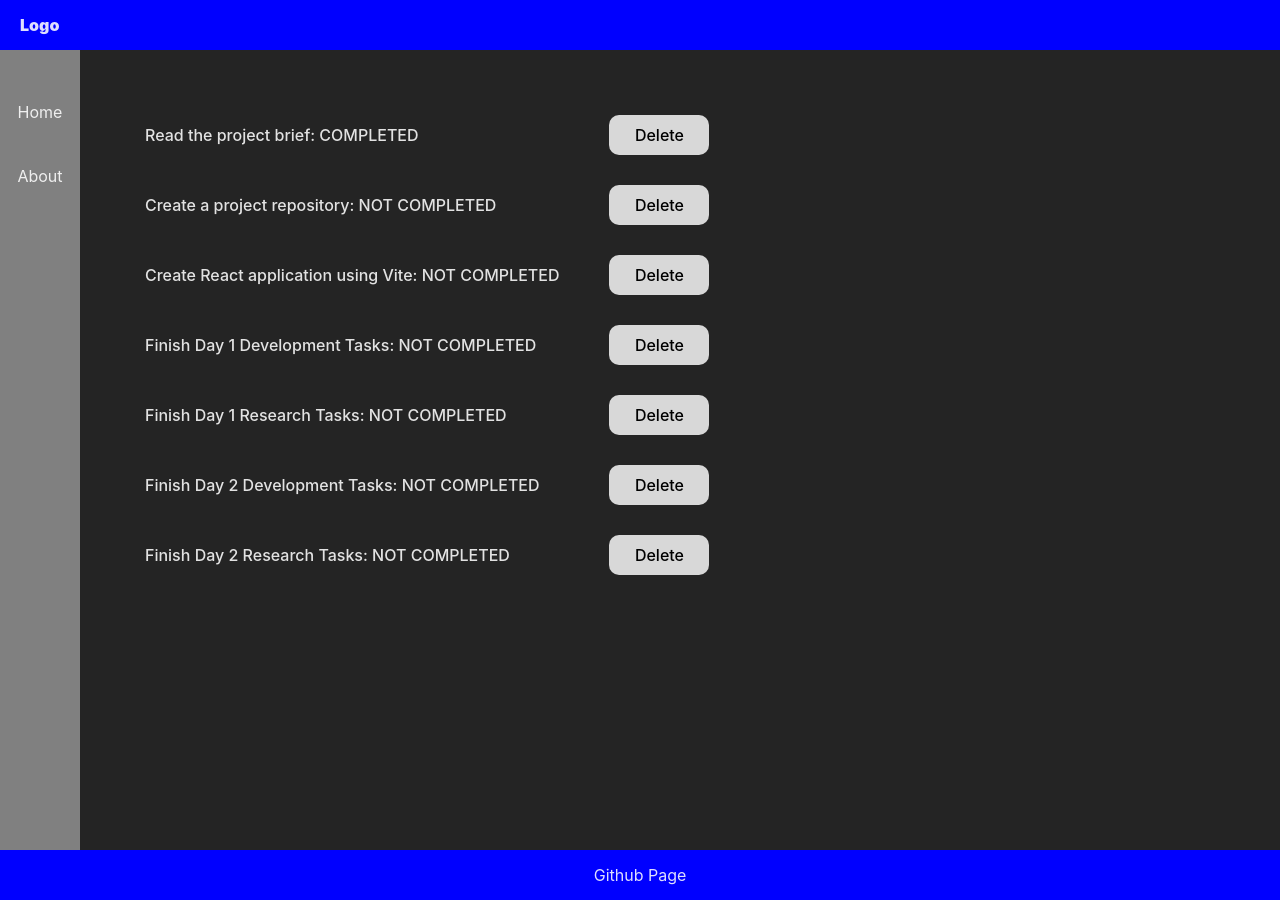
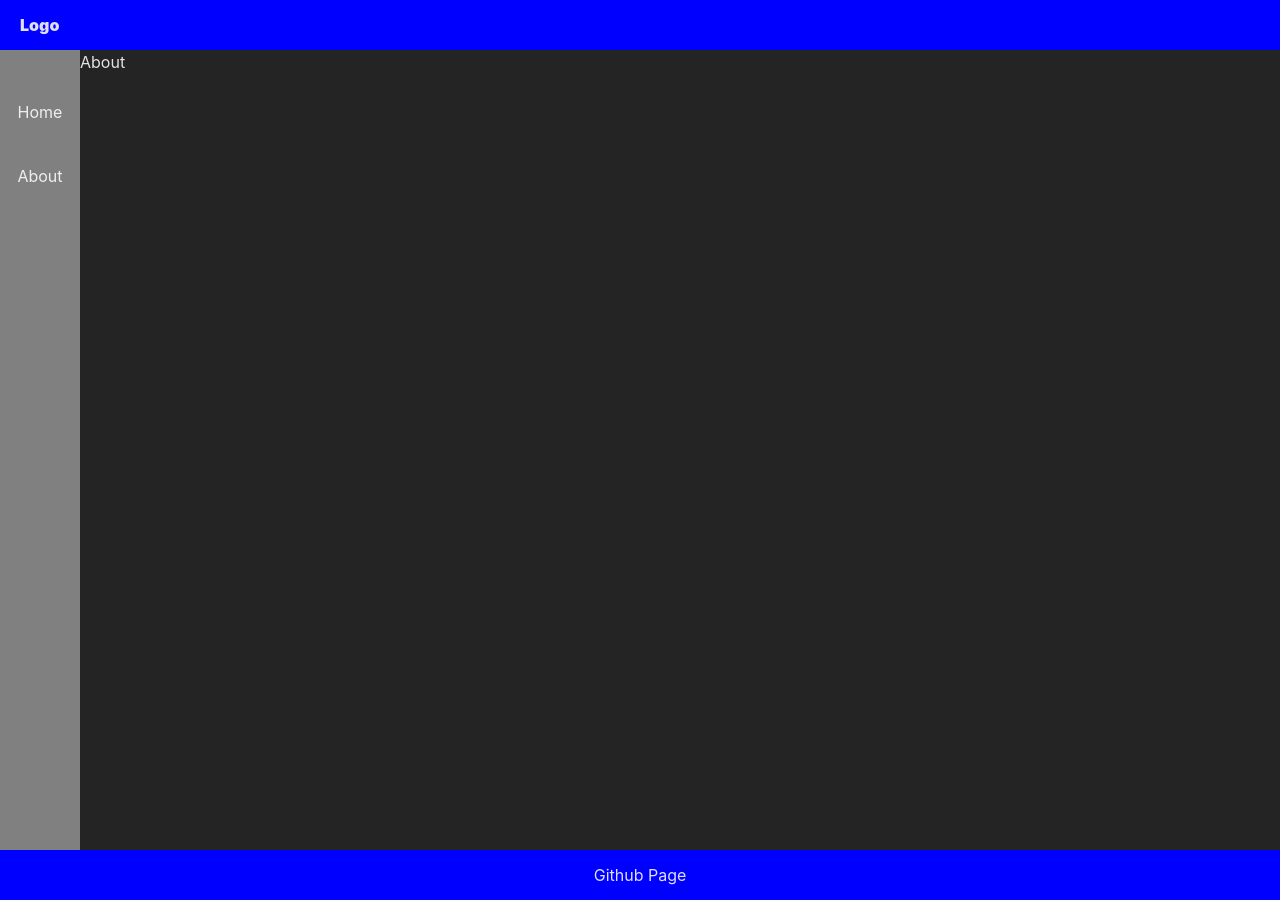
Before and after one commit to andrewnzrv/react-taskhub, a React (Vite) app: page /about in a window 1280 px wide. Built offline with nearby package versions, Linux system fonts and the light colour scheme.

Commit message:
added Routing

```diff
--- a/package.json
+++ b/package.json
@@ -11,7 +11,8 @@
   },
   "dependencies": {
     "react": "^18.2.0",
-    "react-dom": "^18.2.0"
+    "react-dom": "^18.2.0",
+    "react-router-dom": "^6.20.1"
   },
   "devDependencies": {
     "@types/react": "^18.2.37",
--- a/src/App.jsx
+++ b/src/App.jsx
@@ -3,6 +3,11 @@ import Home from './components/Home'
 import Navbar from './components/Navbar';
 import Sidebar from './components/Sidebar';
 import Footer from './components/Footer';
+import About from './pages/About'
+import Dashboard from './pages/Dashboard'
+import ItemDetails from './pages/ItemDetailsPage'
+import NotFound from './pages/NotFound'
+import { Routes, Route } from "react-router-dom";
 
 function App() {
   return(
@@ -10,7 +15,12 @@ function App() {
         <Navbar/>
         <div className='main'>
         <Sidebar/>
-        <Home/>
+        <Routes>
+            <Route path="/" element={<Home/>}/>
+            <Route path="/about" element={<About/>}/>
+            <Route path="/item-details" element={<ItemDetails/>}/>
+            <Route path="/not-found" element={<NotFound/>}/>
+        </Routes>
       </div>
       <Footer/>
     </div>
--- a/src/components/Navbar.jsx
+++ b/src/components/Navbar.jsx
@@ -1,10 +1,11 @@
 import './styles/Navbar.module.css'
+import { Link } from "react-router-dom";
 
 function Navbar () {
     return(
         <nav>
             <img src="" alt="" />
-            <p>Logo</p>
+            <Link to="/"> Logo </Link>
         </nav>
     );
 }
--- a/src/components/Sidebar.jsx
+++ b/src/components/Sidebar.jsx
@@ -1,11 +1,12 @@
 import sideBarStyles from './styles/Sidebar.module.css'
+import { Link } from "react-router-dom";
 
 function Sidebar () {
     return(
         // Rename the container to div
         <div className={sideBarStyles.sideBar}>
-            <a href="">Home</a>
-            <a href="">About</a>
+            <Link to="/"> Home </Link>
+            <Link to="/about"> About </Link>
         </div>
 
     );
--- /dev/null
+++ b/src/components/Task.jsx
@@ -0,0 +1,57 @@
+/*
+
+import { useState } from "react";
+import taskListStyles from './styles/TaskList.module.css'
+
+function TaskList({taskList}) {
+    const [tasks, setTasks] = useState(taskList);
+
+
+    const handleDelete = (idToDelete) => {
+
+        const updatedTasks = tasks.filter(task => task.id !== idToDelete);
+        setTasks(updatedTasks);
+    };
+
+
+    return (
+        <div className={taskListStyles.taskList}>
+        {tasks.map((task) => {
+            return (
+                <div id='{task.id}' className='task'>
+                    <p>{task.task}: {task.completed ? "COMPLETED" : "NOT COMPLETED"}</p>
+                    <button onClick={() => handleDelete(task.id)}>Delete</button>
+                </div>
+            )
+        })
+        }
+        </div>
+    )
+}
+
+export default TaskList;
+*/
+
+import { useState } from "react";
+import taskListStyles from './styles/TaskList.module.css'
+
+function Task({task}) {
+    const [isDeleted, setIsDeleted] = useState(false);
+    if (isDeleted) {
+        return null;
+    }
+
+    const handleDelete = () => {
+        setIsDeleted(true);
+    };
+
+    return (
+        <div id='{task.id}' className='task'>
+            <p>{task.task}: {task.completed ? "COMPLETED" : "NOT COMPLETED"}</p>
+            <button onClick= {handleDelete} >Delete</button>
+        </div>
+    )
+
+}
+
+export default Task
--- a/src/components/TaskList.jsx
+++ b/src/components/TaskList.jsx
@@ -1,9 +1,9 @@
 import { useState } from "react";
 import taskListStyles from './styles/TaskList.module.css'
+import Task from '../components/Task'
 
 function TaskList({taskList}) {
     const [tasks, setTasks] = useState(taskList);
-
 
     const handleDelete = (idToDelete) => {
 
@@ -11,15 +11,11 @@ function TaskList({taskList}) {
         setTasks(updatedTasks);
     };
 
-
     return (
         <div className={taskListStyles.taskList}>
         {tasks.map((task) => {
             return (
-                <div id='{task.id}' className='task'>
-                    <p>{task.task}: {task.completed ? "COMPLETED" : "NOT COMPLETED"}</p>
-                    <button onClick={() => handleDelete(task.id)}>Delete</button>
-                </div>
+                <Task task={task}/>
             )
         })
         }
--- /dev/null
+++ b/src/pages/About.jsx
@@ -0,0 +1,10 @@
+function About () {
+    return (
+        <div>
+            <p>About</p>
+        </div>
+    )
+}
+
+
+export default About
--- /dev/null
+++ b/src/pages/Dashboard.jsx
@@ -0,0 +1,10 @@
+function Dashboard () {
+    return (
+        <div>
+            <p>About</p>
+        </div>
+    )
+}
+
+
+export default Dashboard
--- /dev/null
+++ b/src/pages/ItemDetailsPage.jsx
@@ -0,0 +1,10 @@
+function ItemDetails () {
+    return (
+        <div>
+            <p>About</p>
+        </div>
+    )
+}
+
+
+export default ItemDetails
--- /dev/null
+++ b/src/pages/NotFound.jsx
@@ -0,0 +1,10 @@
+function NotFound () {
+    return (
+        <div>
+            <p>About</p>
+        </div>
+    )
+}
+
+
+export default NotFound
```
Also changed, not shown: src/components/styles/Sidebar.module.css (line endings or trailing spaces), src/main.jsx (line endings or trailing spaces), 1 other file (tests, documents, lock files or other folders).
